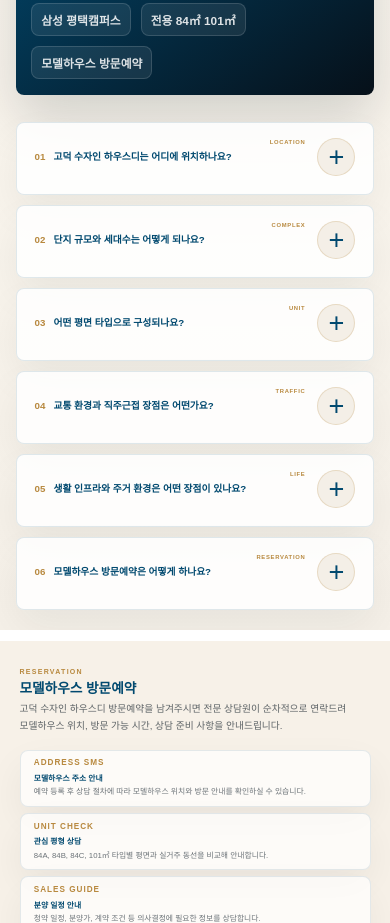
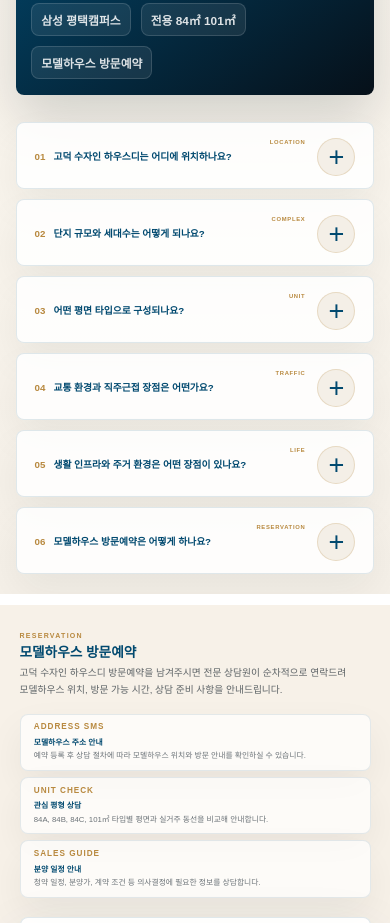
Before and after one commit to parkjihun22/Godeok-Sujain-Landscape-House-2nd, a React (Create React App) app: page / in a window 390 px wide. Shown: the part 4400-5323 px from the top of the page. Built offline with nearby package versions, Linux system fonts and the light colour scheme; a web font is replaced by a local one.

Commit message:
feat : 수정

```diff
--- a/src/components/FAQSection/FAQSection.module.scss
+++ b/src/components/FAQSection/FAQSection.module.scss
@@ -500,7 +500,7 @@
     min-height: 30px;
 
     /* 모바일 질문 버튼 여백: 긴 질문이 아이콘과 겹치지 않게 합니다. */
-    padding: 15px 18px 18px;
+    padding: 15px 18px 12px;
   }
 
   .questionText {
```
